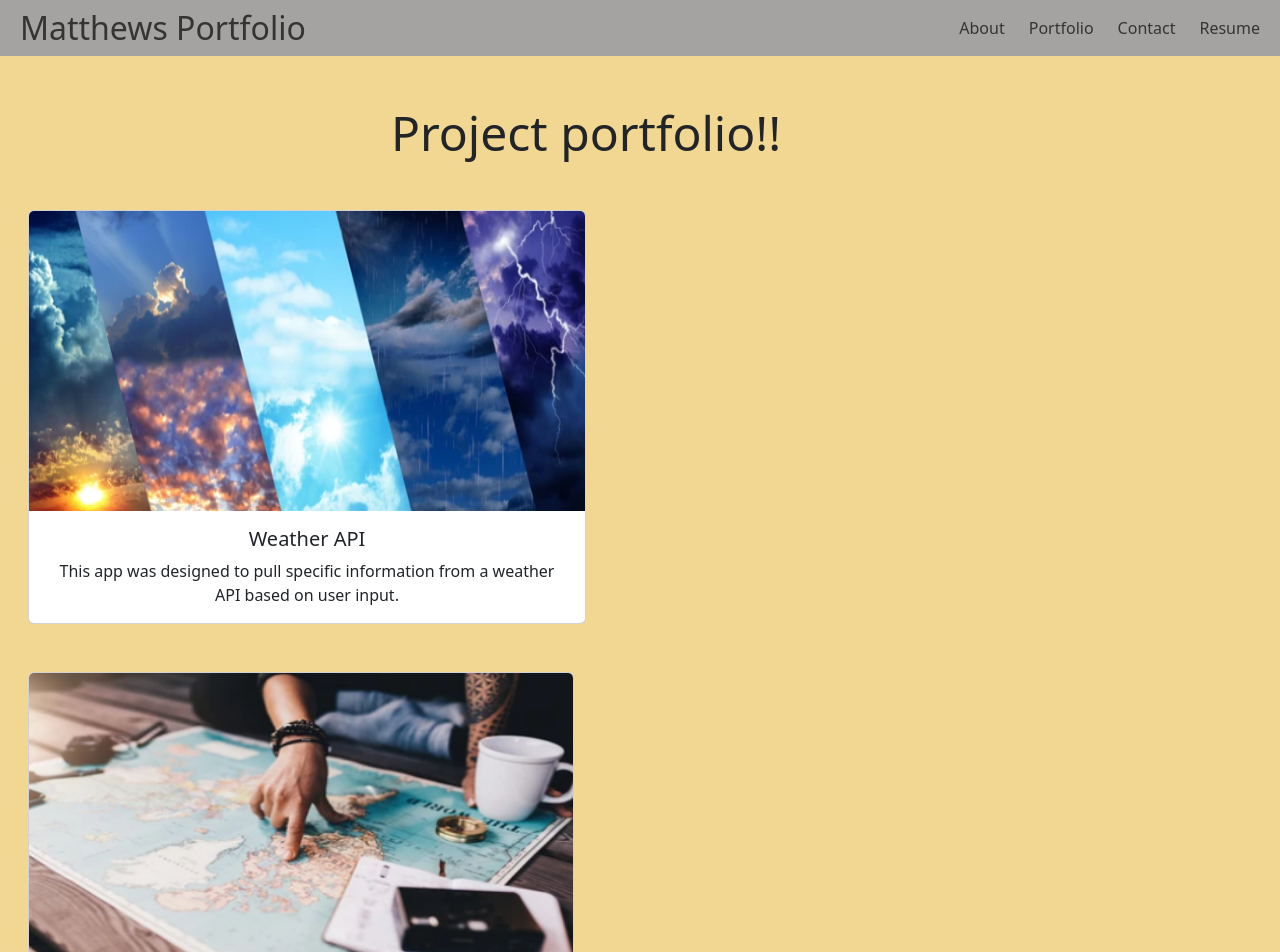
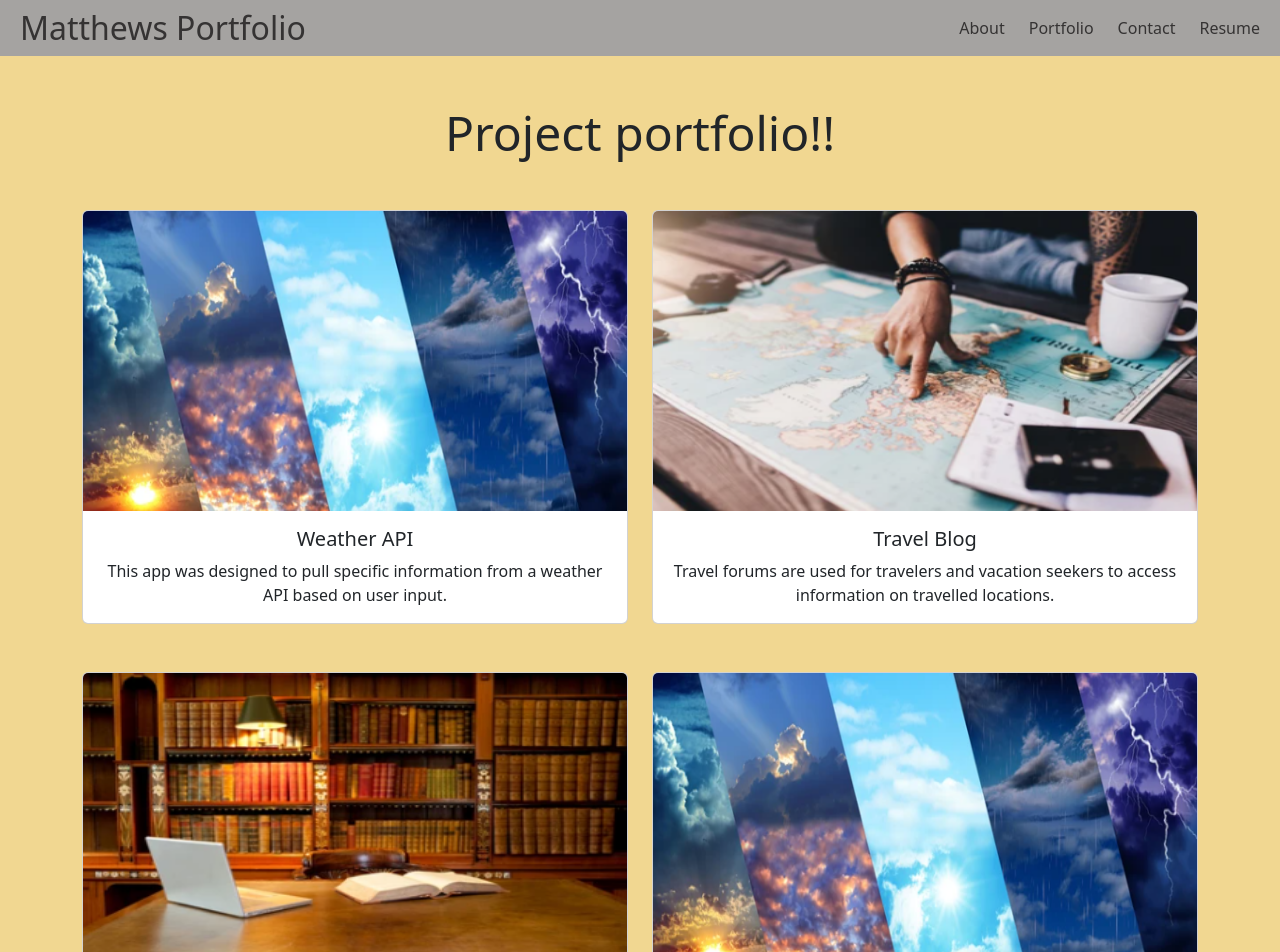
Before and after one commit to MatthewC86/react-portfolio, a React (Create React App) app: page /portfolio in a window 1280 px wide. Shown: the top 952 px of the page. Built offline with nearby package versions, Linux system fonts and the light colour scheme.

Commit message:
styled portfolio page

```diff
--- a/src/components/Navbar/Navbar.js
+++ b/src/components/Navbar/Navbar.js
@@ -32,7 +32,7 @@ import { Link, useMatch, useResolvedPath } from "react-router-dom"
 export default function Navbar() {
   return (
     <nav className="nav">
-      <Link to="/" className="title">
+      <Link to="/about" className="title">
         Matthews Portfolio
       </Link>
       <ul>
--- a/src/components/Pages/About.js
+++ b/src/components/Pages/About.js
@@ -3,9 +3,9 @@ import React from "react";
 export default function About() {
   return (
     <div>
-        <img className="about-img " src={require("../Pages/logo.png")}alt="Matthew C"/>
-        <h1 classname="about-header center">About me</h1>
-      <p className="content mt-4">
+        <img className="about-img mt-4" src={require("../Pages/logo.png")}alt="Matthew C"/>
+        <h1 classname="about-header mt-5 center">About me</h1>
+      <p className="content mt-5">
         My name is Mattew Courtney and have always had a passion for technology.
         I acquired an associates degree in Systems Developement and Programming
         in 2013, loving every aspect. I'm currently employed with PNC Bank, as
--- a/src/components/Pages/Portfolio.js
+++ b/src/components/Pages/Portfolio.js
@@ -1,6 +1,6 @@
 import React from "react";
 
-export default function Portfolio(props) {
+const Portfolio = () => {
   //   const cardStyle = {
   //     width: "25rem",
   //     diplay: "flex",
@@ -12,11 +12,11 @@ export default function Portfolio(props) {
       <h1 className="text-center mb-5" style={{ fontSize: "3rem" }}>
         Project portfolio!!
       </h1>
-        <div className="d-flex flex-row">
-          <div className="col-md-6 mb-5">
+      <div className="row">
+        <div className="col">
+        <div className="md-6 mb-5">
           <div className="card h-100">
-              <a
-                href="https://matthewc86.github.io/forecast-machine/">
+            <a href="https://matthewc86.github.io/forecast-machine/">
               <img
                 className="card-img-top"
                 src={require("../Pages/WeatherApp.png")}
@@ -25,9 +25,7 @@ export default function Portfolio(props) {
               />
             </a>
             <div className="card-body">
-                <h5 className="card-title text-center">
-                  Weather API {props.name}
-                </h5>
+              <h5 className="card-title text-center">Weather API</h5>
               <p className="card-text text-center">
                 This app was designed to pull specific information from a
                 weather API based on user input.
@@ -36,11 +34,10 @@ export default function Portfolio(props) {
           </div>
         </div>
       </div>
-        <div className="row">
+
       <div className="col-md-6 mb-5">
         <div className="card h-100">
-              <a
-                href="https://travel-forum-p2.herokuapp.com/">
+          <a href="https://travel-forum-p2.herokuapp.com/">
             <img
               className="card-img-top"
               src={require("../Pages/TravelApp.png")}
@@ -49,21 +46,18 @@ export default function Portfolio(props) {
             />
           </a>
           <div className="card-body">
-                <h5 className="card-title text-center">
-                  Travel Blog {props.name}
-                </h5>
+            <h5 className="card-title text-center">Travel Blog</h5>
             <p className="card-text text-center">
-                  Travel forums are used for travelers and vacation seekers to access information on travelled locations.
+              Travel forums are used for travelers and vacation seekers to
+              access information on travelled locations.
             </p>
           </div>
         </div>
       </div>
-        </div>
-        <div className="row">
+
       <div className="col-md-6 mb-5">
         <div className="card h-100">
-              <a
-                href="https://b-frazier.github.io/dictionary-app/">
+          <a href="https://b-frazier.github.io/dictionary-app/">
             <img
               className="card-img-top"
               src={require("../Pages/DictionaryApp.png")}
@@ -72,22 +66,18 @@ export default function Portfolio(props) {
             />
           </a>
           <div className="card-body">
-                <h5 className="card-title text-center">
-                  Dictionary App {props.name}
-                </h5>
+            <h5 className="card-title text-center">Dictionary App</h5>
             <p className="card-text text-center">
-                The Dictionary-App gives me a quick easy way to find definition as well as the pronunciation.
+              The Dictionary-App gives me a quick easy way to find definition as
+              well as the pronunciation.
             </p>
           </div>
         </div>
       </div>
-        </div>
 
-        <div className="row">
       <div className="col-md-6 mb-5">
         <div className="card h-100">
-              <a
-                href="https://matthewc86.github.io/forecast-machine/">
+          <a href="https://matthewc86.github.io/forecast-machine/">
             <img
               className="card-img-top"
               src={require("../Pages/WeatherApp.png")}
@@ -96,18 +86,17 @@ export default function Portfolio(props) {
             />
           </a>
           <div className="card-body">
-                <h5 className="card-title text-center">
-                  Weather API {props.name}
-                </h5>
+            <h5 className="card-title text-center">Weather API</h5>
             <p className="card-text text-center">
-                  This app was designed to pull specific information from a
-                  weather API based on user input.{props.description}
+              This app was designed to pull specific information from a weather
+              API based on user input.
             </p>
           </div>
         </div>
       </div>
     </div>
     </div>
+  );
+};
 
-  );
-}
+export default Portfolio;
--- a/src/index.css
+++ b/src/index.css
@@ -3,16 +3,14 @@
 }
 
 body {
-    margin: 0;
-
     background-color: rgb(241, 215, 145);
 
   }
 
-  .container {
+  /* .container {
     margin: 1rem;
     text-align: center;
-  }
+  } */
 
   .title {
     font-size: 2rem;
@@ -74,41 +72,9 @@ nav li:hover {
 
 }
 
-p {
+/* p {
     text-align: center;
-    /* padding: 100px; */
-    /* margin: 100px; */
-
-
-}
-
-.card-container {
-  margin: 0;
-  padding:0%;
-
-  justify-content: space-around;
 
 
 
-
-
-
-
-}
-
-.card {
-
-
-
-
-
-
-
-
-
-
-
-
-
-
-}
+} */
```
Lines whose indentation alone changed are shown as unchanged.
